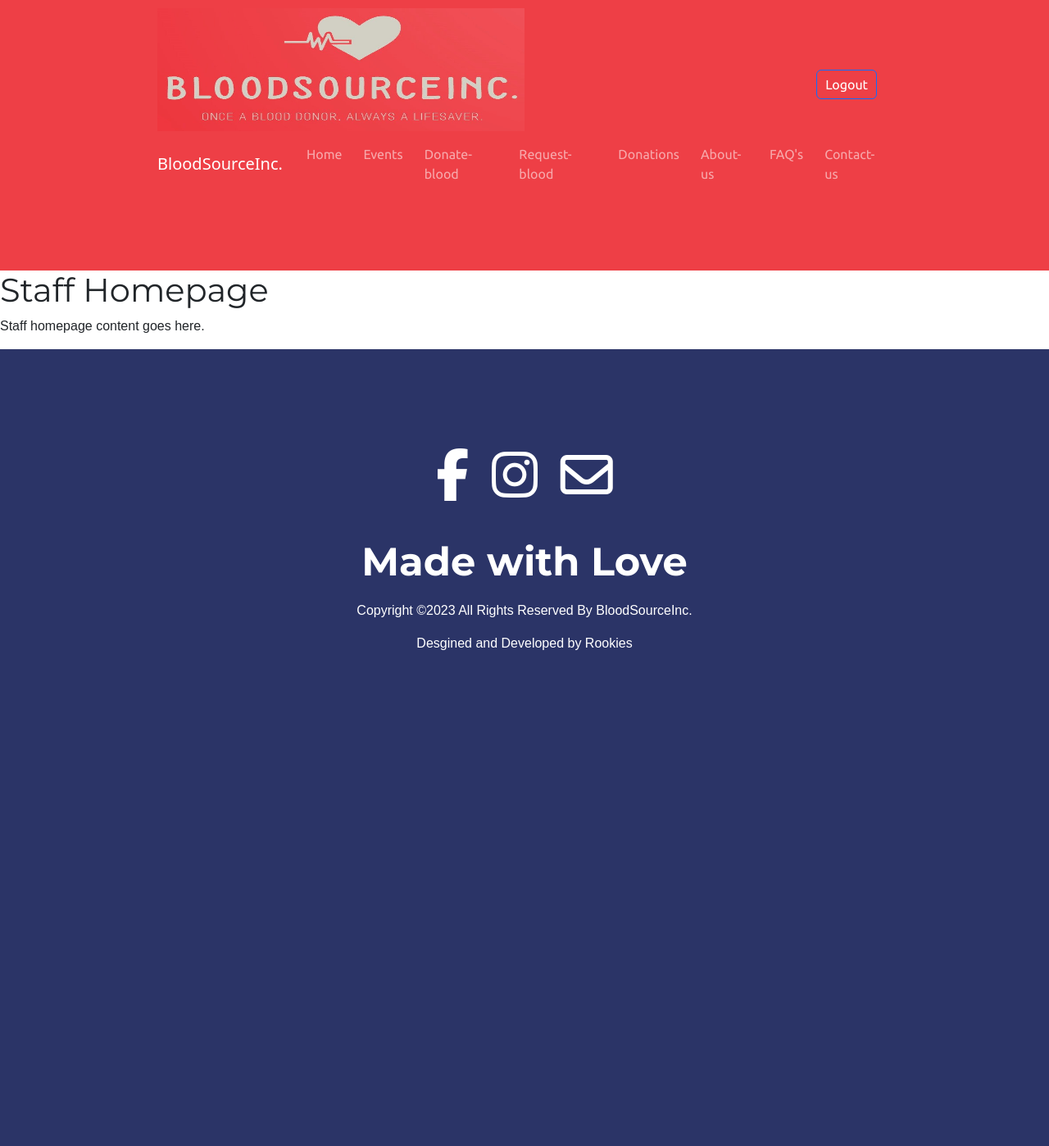
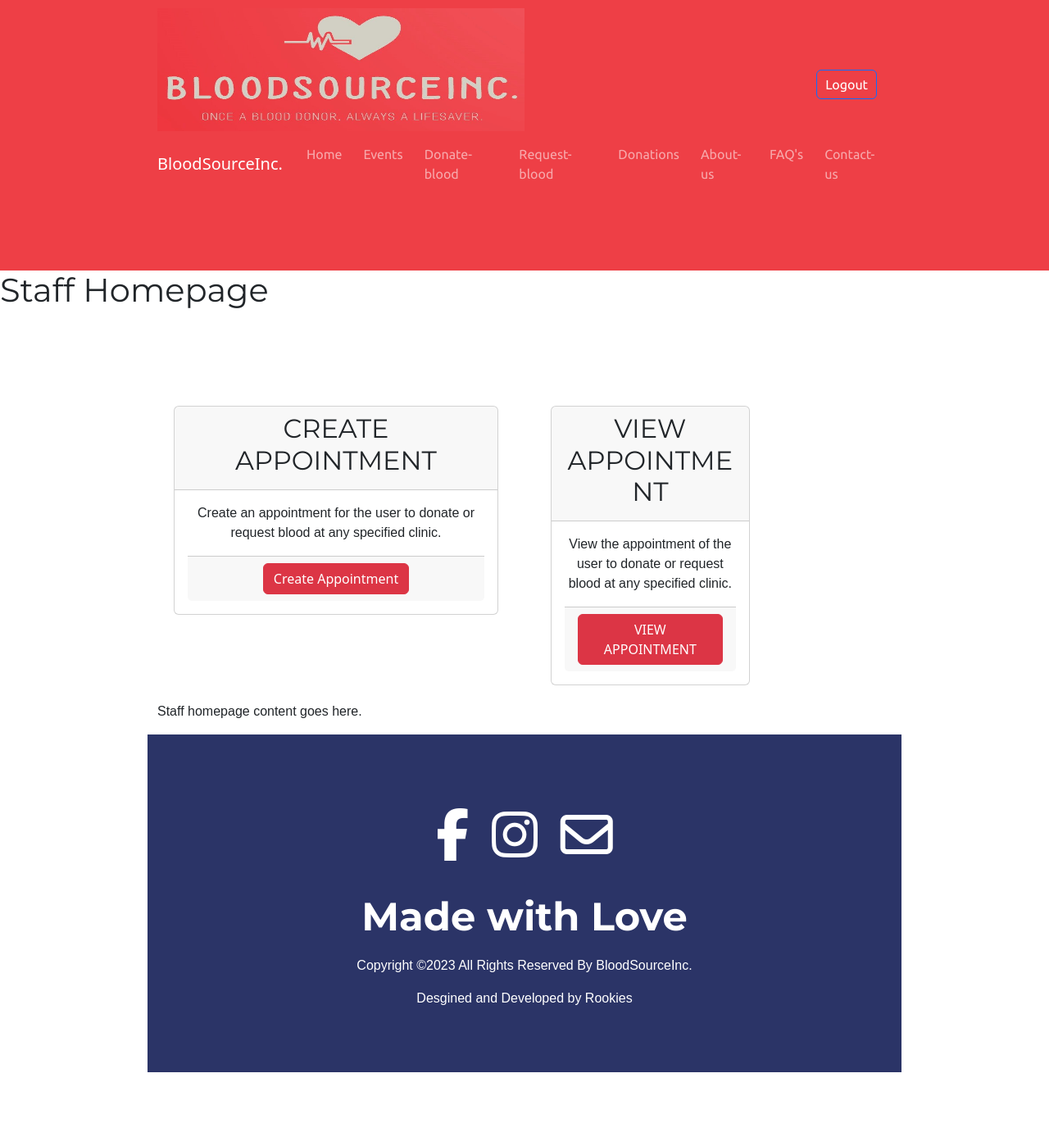
Before and after one commit to mmk0612/blood-bank-college, a Django app: page /staff/homepage/ in a window 1280 px wide. Shown: the whole page at 82% size. Before the commit the page ends 793 px from the top, so only its background shows below. Run offline with Django 4.2, Linux system fonts and the light colour scheme; a user stored in the database is signed in; some libraries are stand-ins or nearby versions.

Commit message:
somechanges

```diff
--- a/server/staff/templates/staff/homepage.html
+++ b/server/staff/templates/staff/homepage.html
@@ -6,5 +6,41 @@
 
 {% block content %}
     <h1>Staff Homepage</h1>
+    <div class="container-fluid">
+        <div class="row">
+          <div class="col-lg-6">
+            <div class="card">
+              <div class="card-header">
+                <h2>CREATE APPOINTMENT</h2>
+              </div>
+              <div class="card-body">
+                <p>
+                  Create an appointment for the user to donate or request blood at any specified clinic.
+                </p>
+                <div class="card-footer">
+                  <button type="button" class="btn btn-danger">
+                    <a href="/donations">Create Appointment</a>
+                  </button>
+                </div>
+              </div>
+            </div>
+          </div>
+          <div class="col-lg-4">
+            <div class="card">
+              <div class="card-header">
+                <h2>VIEW APPOINTMENT</h2>
+              </div>
+              <div class="card-body">
+                <p>
+                    View the appointment of the user to donate or request blood at any specified clinic.
+                </p>
+                <div class="card-footer">
+                  <button type="button" class="btn btn-danger">
+                    <a href="/volunteer">VIEW APPOINTMENT</a>
+                  </button>
+                </div>
+              </div>
+            </div>
+          </div>
     <p>Staff homepage content goes here.</p>
 {% endblock %}
--- a/server/users/templates/users/register.html
+++ b/server/users/templates/users/register.html
@@ -1,4 +1,4 @@
-{% extends 'base.html' %}{% load static %} {% block title %}{% endblock %}
+{% extends 'base.html' %}{% load static %} {% block title %} Register {% endblock %}
 {% block content %}
 <div class="container-fluid">
   <h1 style="margin-bottom: 20px; text-align: center">
```
Also changed, not shown: server/base/templates/not-allowed.html (+15 -8 lines), server/users/templates/users/login.html (+7 -4 lines).
